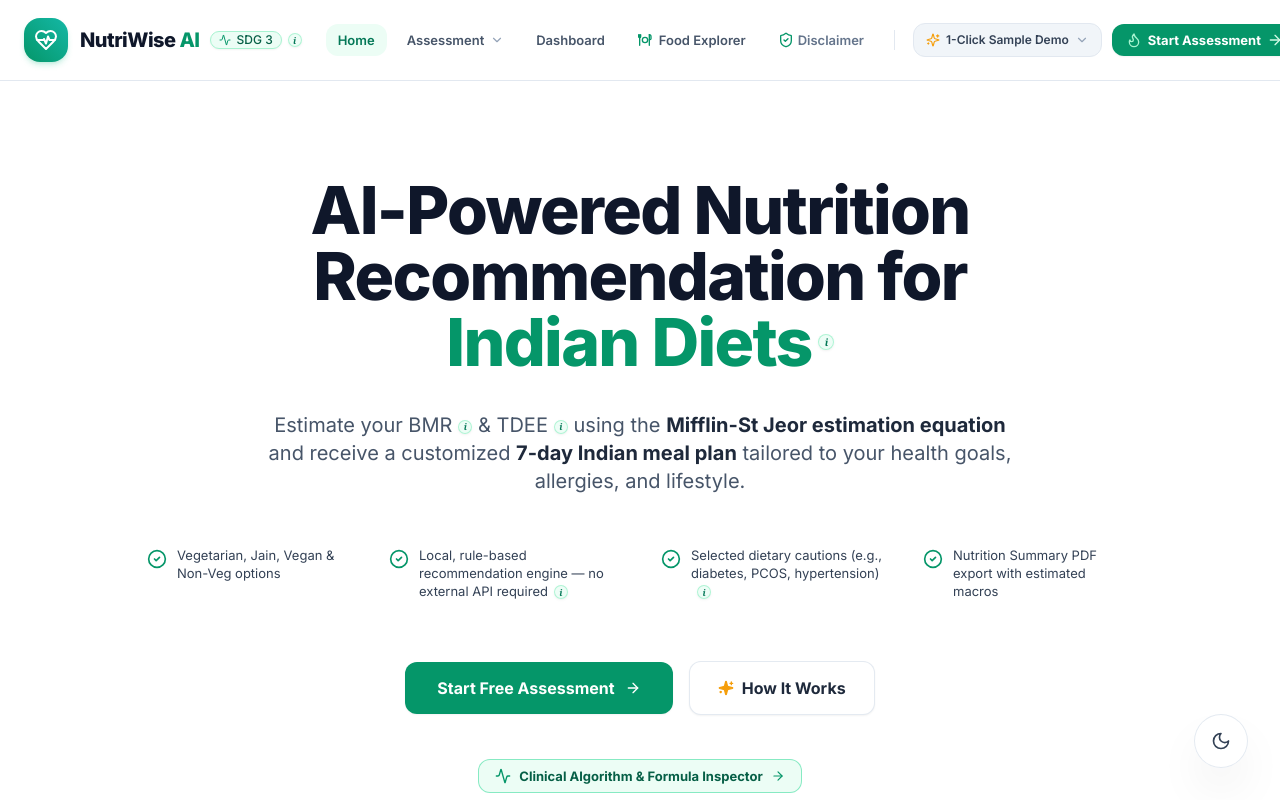
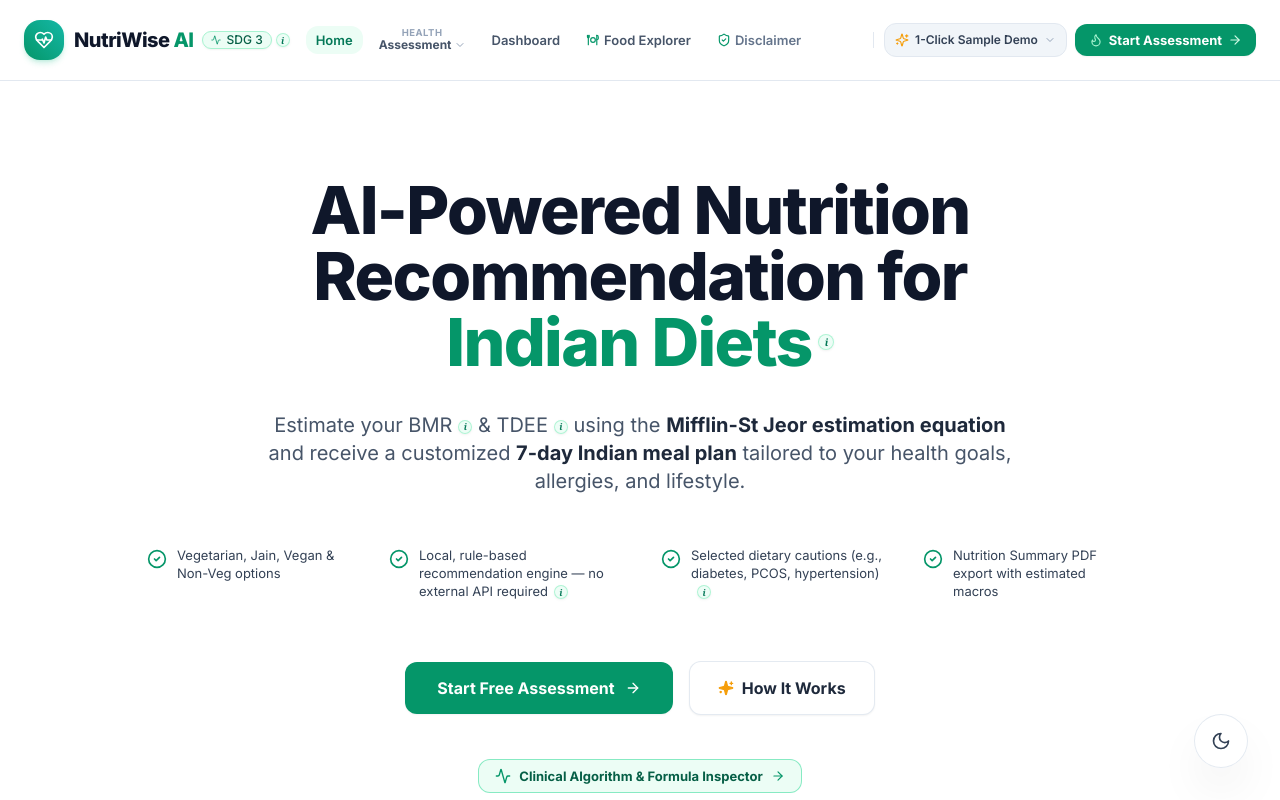
Before and after one commit to Anurag-tiwari-bbd/NutriWise-AI, a React (Vite) app: page / in a window 1280 px wide. Shown: the top 800 px of the page. Built offline with nearby package versions, Linux system fonts and the light colour scheme.

Commit message:
fix(navbar): eliminate horizontal overflow, center-stack health assessment tab, tighten spacing and ensure zero page scroll

```diff
--- a/src/App.tsx
+++ b/src/App.tsx
@@ -365,7 +365,7 @@ export const App: React.FC = () => {
   };
 
   return (
-    <div className="min-h-screen flex flex-col bg-[#f8fafc] dark:bg-[#0B1220] text-slate-800 dark:text-[#F8FAFC] antialiased">
+    <div className="min-h-screen flex flex-col bg-[#f8fafc] dark:bg-[#0B1220] text-slate-800 dark:text-[#F8FAFC] antialiased w-full max-w-full overflow-x-hidden">
       {/* Navigation Bar with Phase 6 Controls */}
       <Navbar
         activeView={activeView}
--- a/src/components/common/Navbar.tsx
+++ b/src/components/common/Navbar.tsx
@@ -71,44 +71,38 @@ export const Navbar: React.FC<NavbarProps> = ({
   };
 
   return (
-    <header className="sticky top-0 z-30 bg-white/90 dark:bg-[#0B1220]/90 backdrop-blur-md border-b border-slate-200 dark:border-[#26364D] transition-colors">
-      <div className="max-w-7xl mx-auto px-4 sm:px-6 lg:px-6">
-        <div className="flex items-center justify-between h-16 sm:h-20 gap-3 xl:gap-6">
+    <header className="sticky top-0 z-30 bg-white/90 dark:bg-[#0B1220]/90 backdrop-blur-md border-b border-slate-200 dark:border-[#26364D] transition-colors w-full">
+      <div className="max-w-[1440px] mx-auto px-3 sm:px-4 lg:px-6">
+        <div className="flex items-center justify-between h-16 sm:h-20 gap-2 lg:gap-3">
 
+          {/* Left Group: Logo & Desktop Navigation Tabs */}
+          <div className="flex items-center gap-2 sm:gap-2.5 lg:gap-3 xl:gap-4 min-w-0">
             {/* Logo & Brand Identity */}
             <div
               onClick={() => handleNavClick('landing')}
-            className="flex items-center gap-2.5 sm:gap-3 cursor-pointer group shrink-0"
+              className="flex items-center gap-2 sm:gap-2.5 cursor-pointer group shrink-0"
             >
-            <div className="w-10 h-10 sm:w-11 sm:h-11 rounded-2xl bg-gradient-to-tr from-[#059669] to-[#14b8a6] flex items-center justify-center text-white shadow-md shadow-emerald-500/20 group-hover:scale-105 transition-transform">
-              <HeartPulse className="w-5 h-5 sm:w-6 sm:h-6" />
+              <div className="w-9 h-9 sm:w-10 sm:h-10 rounded-xl sm:rounded-2xl bg-gradient-to-tr from-[#059669] to-[#14b8a6] flex items-center justify-center text-white shadow-md shadow-emerald-500/20 group-hover:scale-105 transition-transform">
+                <HeartPulse className="w-5 h-5 sm:w-5 sm:h-5" />
               </div>
-            <div>
-              <div className="flex items-center gap-2 sm:gap-2.5">
-                <span className="text-lg sm:text-xl font-black tracking-tight text-slate-900 dark:text-white whitespace-nowrap">
+              <div className="flex items-center gap-1.5 sm:gap-2">
+                <span className="text-base sm:text-lg xl:text-xl font-black tracking-tight text-slate-900 dark:text-white whitespace-nowrap">
                   NutriWise <span className="text-[#059669] dark:text-[#10b981]">AI</span>
                 </span>
-                <div className="hidden sm:inline-flex items-center gap-1.5 shrink-0">
-                  <Badge variant="emerald" size="sm" icon={<Activity className="w-3 h-3 text-emerald-600 dark:text-emerald-400" />}>
+                <div className="hidden sm:inline-flex items-center gap-1 shrink-0">
+                  <Badge variant="emerald" size="sm" icon={<Activity className="w-2.5 h-2.5 text-emerald-600 dark:text-emerald-400" />}>
                     SDG&nbsp;3
                   </Badge>
                   <InfoTooltip termKey="sdg3" size="sm" className="!ml-0" />
                 </div>
               </div>
-              <p className="text-[10px] sm:text-[11px] font-medium text-slate-500 dark:text-slate-400 -mt-0.5 hidden 2xl:block whitespace-nowrap">
-                Personalized Nutrition Recommendation Engine
-              </p>
-            </div>
             </div>
 
-          {/* Unified Navigation & Actions Wrapper with guaranteed uniform spacing */}
-          <div className="hidden md:flex items-center gap-2 lg:gap-2.5 xl:gap-3.5 shrink-0">
-
-            {/* Desktop Navigation Tabs with UNIFORM SPACING */}
-            <nav className="flex items-center gap-1 lg:gap-1.5 xl:gap-2">
+            {/* Desktop Navigation Tabs - positioned directly next to SDG 3 with clean spacing */}
+            <nav className="hidden md:flex items-center gap-1 xl:gap-1.5 shrink-0">
               <button
                 onClick={() => handleNavClick('landing')}
-                className={`px-2.5 lg:px-3 py-1.5 lg:py-2 rounded-xl text-xs lg:text-[13px] font-semibold transition-colors whitespace-nowrap ${
+                className={`px-2 xl:px-2.5 py-1.5 rounded-xl text-xs xl:text-[13px] font-semibold transition-colors whitespace-nowrap ${
                   activeView === 'landing'
                     ? 'bg-emerald-50 dark:bg-emerald-950/60 text-emerald-700 dark:text-emerald-400 dark:border dark:border-emerald-500/30 font-bold'
                     : 'text-slate-600 dark:text-slate-300 hover:text-slate-900 dark:hover:text-white hover:bg-slate-50 dark:hover:bg-[#17243A]'
@@ -117,7 +111,7 @@ export const Navbar: React.FC<NavbarProps> = ({
                 Home
               </button>
 
-              {/* Health Assessment Dropdown Menu with Records as a Sub-Option */}
+              {/* Health Assessment Dropdown Menu with 2-line stacked label */}
               <div
                 className="relative group"
                 ref={assessmentRef}
@@ -125,10 +119,8 @@ export const Navbar: React.FC<NavbarProps> = ({
                 onMouseLeave={() => setAssessmentDropdownOpen(false)}
               >
                 <button
-                  onClick={() => {
-                    handleNavClick('assessment');
-                  }}
-                  className={`px-2.5 lg:px-3 py-1.5 lg:py-2 rounded-xl text-xs lg:text-[13px] font-semibold transition-colors flex items-center gap-1.5 whitespace-nowrap ${
+                  onClick={() => handleNavClick('assessment')}
+                  className={`px-2 xl:px-2.5 py-1 rounded-xl text-xs font-semibold transition-colors flex items-center gap-1 whitespace-nowrap ${
                     activeView === 'assessment'
                       ? 'bg-emerald-50 dark:bg-emerald-950/60 text-emerald-700 dark:text-emerald-400 dark:border dark:border-emerald-500/30 font-bold'
                       : 'text-slate-600 dark:text-slate-300 hover:text-slate-900 dark:hover:text-white hover:bg-slate-50 dark:hover:bg-[#17243A]'
@@ -136,8 +128,13 @@ export const Navbar: React.FC<NavbarProps> = ({
                   aria-expanded={assessmentDropdownOpen}
                   aria-haspopup="true"
                 >
-                  <span><span className="hidden 2xl:inline">Health </span>Assessment</span>
-                  <ChevronDown className={`w-3.5 h-3.5 transition-transform duration-200 ${assessmentDropdownOpen ? 'rotate-180 text-emerald-600 dark:text-emerald-400' : 'text-slate-400'}`} />
+                  <div className="flex flex-col items-center justify-center text-center leading-none">
+                    <span className="text-[9.5px] font-bold text-slate-400 dark:text-slate-400 uppercase tracking-wider">Health</span>
+                    <span className="text-xs font-bold leading-tight flex items-center gap-0.5">
+                      <span>Assessment</span>
+                      <ChevronDown className={`w-3 h-3 transition-transform duration-200 ${assessmentDropdownOpen ? 'rotate-180 text-emerald-600 dark:text-emerald-400' : 'text-slate-400'}`} />
+                    </span>
+                  </div>
                 </button>
 
                 {assessmentDropdownOpen && (
@@ -199,55 +196,56 @@ export const Navbar: React.FC<NavbarProps> = ({
 
               <button
                 onClick={() => handleNavClick('dashboard')}
-                className={`px-2.5 lg:px-3 py-1.5 lg:py-2 rounded-xl text-xs lg:text-[13px] font-semibold transition-colors flex items-center gap-1.5 whitespace-nowrap ${
+                className={`px-2 xl:px-2.5 py-1.5 rounded-xl text-xs xl:text-[13px] font-semibold transition-colors flex items-center gap-1 whitespace-nowrap ${
                   activeView === 'dashboard'
                     ? 'bg-emerald-50 dark:bg-emerald-950/60 text-emerald-700 dark:text-emerald-400 dark:border dark:border-emerald-500/30 font-bold'
                     : 'text-slate-600 dark:text-slate-300 hover:text-slate-900 dark:hover:text-white hover:bg-slate-50 dark:hover:bg-[#17243A]'
                 }`}
               >
-                <span><span className="hidden 2xl:inline">Nutrition </span>Dashboard</span>
+                <span>Dashboard</span>
                 {hasActivePlan && (
-                  <span className="w-2 h-2 rounded-full bg-emerald-500 animate-ping" />
+                  <span className="w-1.5 h-1.5 rounded-full bg-emerald-500 animate-ping" />
                 )}
               </button>
 
               <button
                 onClick={() => handleNavClick('explorer')}
-                className={`px-2.5 lg:px-3 py-1.5 lg:py-2 rounded-xl text-xs lg:text-[13px] font-semibold transition-colors flex items-center gap-1.5 whitespace-nowrap ${
+                className={`px-2 xl:px-2.5 py-1.5 rounded-xl text-xs xl:text-[13px] font-semibold transition-colors flex items-center gap-1 whitespace-nowrap ${
                   activeView === 'explorer'
                     ? 'bg-emerald-50 dark:bg-emerald-950/60 text-emerald-700 dark:text-emerald-400 dark:border dark:border-emerald-500/30 font-bold'
                     : 'text-slate-600 dark:text-slate-300 hover:text-slate-900 dark:hover:text-white hover:bg-slate-50 dark:hover:bg-[#17243A]'
                 }`}
               >
-                <PlateCutleryIcon className="w-4 h-4 text-emerald-600 dark:text-emerald-400 shrink-0" />
+                <PlateCutleryIcon className="w-3.5 h-3.5 text-emerald-600 dark:text-emerald-400 shrink-0" />
                 <span>Food Explorer</span>
               </button>
 
               <button
                 onClick={onOpenDisclaimer}
-                className="px-2.5 lg:px-3 py-1.5 lg:py-2 rounded-xl text-xs lg:text-[13px] font-semibold text-slate-500 dark:text-slate-400 hover:text-slate-800 dark:hover:text-white hover:bg-slate-50 dark:hover:bg-[#17243A] transition-colors flex items-center gap-1 whitespace-nowrap"
+                className="px-2 xl:px-2.5 py-1.5 rounded-xl text-xs xl:text-[13px] font-semibold text-slate-500 dark:text-slate-400 hover:text-slate-800 dark:hover:text-white hover:bg-slate-50 dark:hover:bg-[#17243A] transition-colors flex items-center gap-1 whitespace-nowrap"
               >
-                <ShieldCheck className="w-4 h-4 text-emerald-600 dark:text-emerald-400 shrink-0" />
+                <ShieldCheck className="w-3.5 h-3.5 text-emerald-600 dark:text-emerald-400 shrink-0" />
                 <span>Disclaimer</span>
               </button>
             </nav>
+          </div>
 
-            {/* Clean Vertical Divider between Nav Tabs and Feature Actions */}
-            <div className="hidden lg:block h-5 w-px bg-slate-200 dark:bg-[#26364D] mx-0.5 xl:mx-1 shrink-0" />
+          {/* Right Group: Actions & Start Assessment */}
+          <div className="flex items-center gap-1.5 sm:gap-2 shrink-0">
+            {/* Subtle Divider between Nav tabs and Actions */}
+            <div className="hidden md:block h-4 w-px bg-slate-200 dark:bg-[#26364D] mx-0.5 shrink-0" />
 
-            {/* Right Action Buttons */}
-            <div className="hidden lg:flex items-center gap-2 xl:gap-2.5 shrink-0">
             {/* 1-Click Sample Demo Selector */}
-              <div className="relative" ref={demoRef}>
+            <div className="relative hidden md:block" ref={demoRef}>
               <button
                 onClick={() => setDemoDropdownOpen(!demoDropdownOpen)}
-                  className="px-2.5 lg:px-3 py-1.5 lg:py-2 rounded-xl text-xs font-semibold bg-slate-100 dark:bg-[#111C30] hover:bg-slate-200 dark:hover:bg-[#17243A] text-slate-700 dark:text-slate-200 border border-slate-200 dark:border-[#26364D] flex items-center gap-1.5 transition-all whitespace-nowrap"
+                className="px-2.5 py-1.5 xl:py-2 rounded-xl text-xs font-semibold bg-slate-100 dark:bg-[#111C30] hover:bg-slate-200 dark:hover:bg-[#17243A] text-slate-700 dark:text-slate-200 border border-slate-200 dark:border-[#26364D] flex items-center gap-1.5 transition-all whitespace-nowrap"
                 aria-expanded={demoDropdownOpen}
                 aria-haspopup="true"
               >
                 <Sparkles className="w-3.5 h-3.5 text-amber-500 shrink-0" />
-                  <span>1-Click Sample Demo</span>
-                  <ChevronDown className={`w-3.5 h-3.5 text-slate-400 shrink-0 transition-transform ${demoDropdownOpen ? 'rotate-180' : ''}`} />
+                <span><span className="hidden xl:inline">1-Click </span>Sample Demo</span>
+                <ChevronDown className={`w-3 h-3 text-slate-400 shrink-0 transition-transform ${demoDropdownOpen ? 'rotate-180' : ''}`} />
               </button>
 
               {demoDropdownOpen && (
@@ -288,29 +286,28 @@ export const Navbar: React.FC<NavbarProps> = ({
               )}
             </div>
 
-            {/* Primary Action Button */}
+            {/* Primary Action Button: Start Assessment - strictly bounded on front screen */}
             <button
               onClick={() => handleNavClick('assessment', true)}
-              className="px-3 lg:px-3.5 py-1.5 lg:py-2 rounded-xl text-xs lg:text-[13px] font-bold bg-[#059669] hover:bg-[#047857] text-white shadow-sm transition-all flex items-center gap-1.5 hover:scale-[1.02] whitespace-nowrap"
+              className="px-2.5 sm:px-3 xl:px-3.5 py-1.5 sm:py-1.5 xl:py-2 rounded-xl text-xs xl:text-[13px] font-bold bg-[#059669] hover:bg-[#047857] text-white shadow-sm transition-all flex items-center gap-1.5 hover:scale-[1.02] whitespace-nowrap shrink-0"
             >
-              <Flame className="w-4 h-4 text-emerald-200 shrink-0" />
+              <Flame className="w-3.5 h-3.5 text-emerald-200 shrink-0" />
               <span>Start Assessment</span>
-              <ArrowRight className="w-4 h-4 text-emerald-100 shrink-0" />
+              <ArrowRight className="w-3.5 h-3.5 text-emerald-100 shrink-0 hidden sm:inline" />
+            </button>
+
+            {/* Mobile Menu Button */}
+            <div className="flex md:hidden items-center ml-1">
+              <button
+                onClick={() => setMobileMenuOpen(!mobileMenuOpen)}
+                className="p-2 rounded-xl text-slate-600 dark:text-slate-300 hover:text-slate-900 dark:hover:text-white hover:bg-slate-100 dark:hover:bg-[#17243A]"
+                aria-label="Toggle Navigation Menu"
+              >
+                {mobileMenuOpen ? <X className="w-5 h-5" /> : <Menu className="w-5 h-5" />}
               </button>
             </div>
-
           </div>
 
-          {/* Mobile Menu Button */}
-          <div className="flex md:hidden items-center gap-2">
-            <button
-              onClick={() => setMobileMenuOpen(!mobileMenuOpen)}
-              className="p-2.5 rounded-xl text-slate-600 dark:text-slate-300 hover:text-slate-900 dark:hover:text-white hover:bg-slate-100 dark:hover:bg-[#17243A]"
-              aria-label="Toggle Navigation Menu"
-            >
-              {mobileMenuOpen ? <X className="w-6 h-6" /> : <Menu className="w-6 h-6" />}
-            </button>
-          </div>
         </div>
       </div>
 
--- a/src/index.css
+++ b/src/index.css
@@ -28,12 +28,16 @@
 
   html {
     scroll-behavior: smooth;
+    overflow-x: hidden;
+    max-width: 100%;
   }
 
   body {
     background-color: var(--bg-main);
     color: var(--text-primary);
     transition: background-color 0.25s ease, color 0.25s ease;
+    overflow-x: hidden;
+    max-width: 100%;
   }
 }
 
```
Lines whose indentation alone changed are shown as unchanged.
